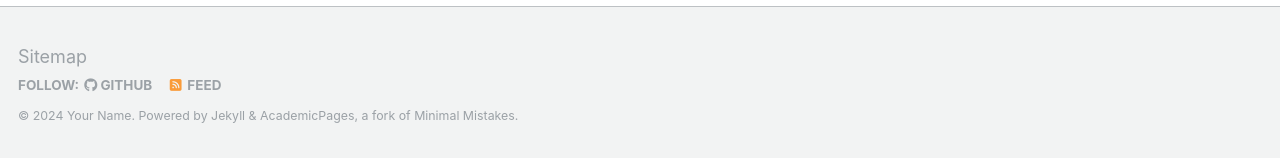
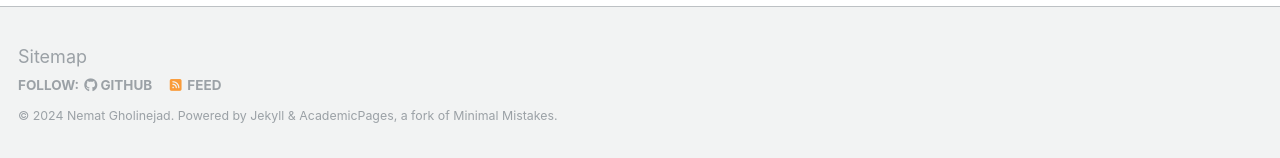
Before and after one commit to nemat-gholinejad/nemat-gholinejad.github.io, a Jekyll site: the page built from _pages/about.md, in a window 1280 px wide and 900 px high, scrolled down 2660 px. Shown: the part 739-897 px from the top of the window. Built offline with Jekyll 4.4.1, drawn with Linux system fonts in a browser that asks for light colours.

Commit message:
Update _config.yml

```diff
--- a/_config.yml
+++ b/_config.yml
@@ -10,11 +10,11 @@
 locale                   : "en-US"
 title                    : "Nemat Gholinejad"
 title_separator          : "-"
-name                     : &name "Your Name"
+name                     : &name "Nemat Gholinejad"
 description              : &description "personal description"
-url                      : https://academicpages.github.io # the base hostname & protocol for your site e.g. "https://mmistakes.github.io"
+url                      : https://nematgh.github.io # the base hostname & protocol for your site e.g. "https://mmistakes.github.io"
 baseurl                  : "" # the subpath of your site, e.g. "/blog"
-repository               : "academicpages/academicpages.github.io"
+repository               : "nematgh/nematgh.github.io"
 
 # Site Author - The following control what appear as part of the author content on the side bar.
 #               If a field is blank the icon and link will not appear, otherwise it will be shown.
```
